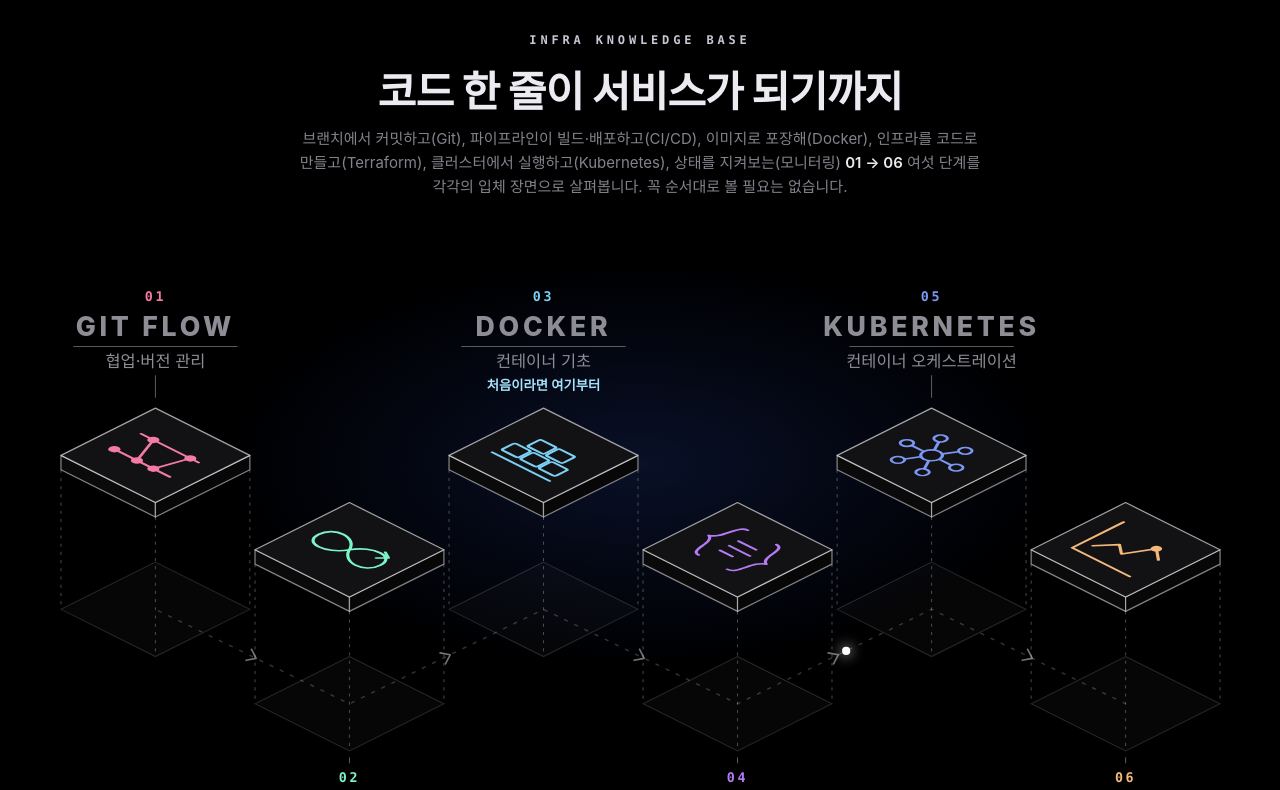
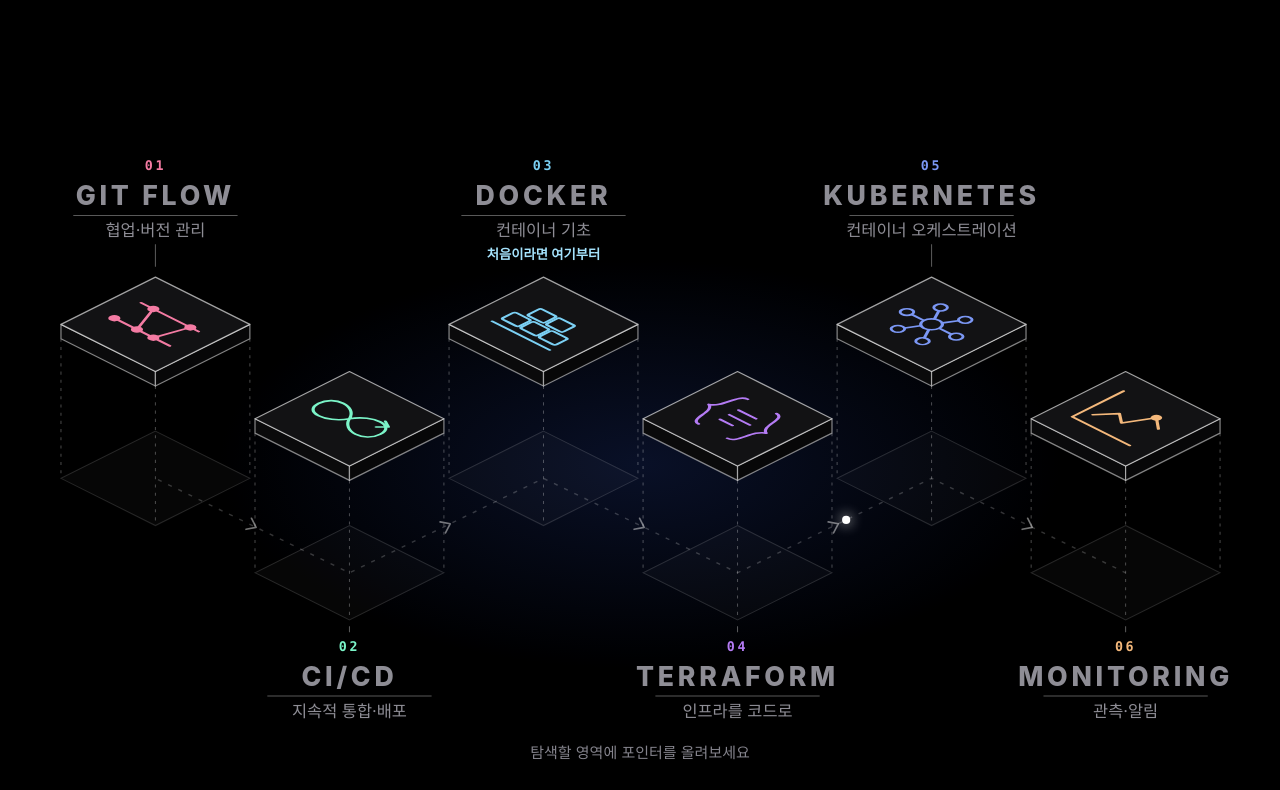
Before and after one commit to milk024/container_guidline, a plain HTML site: page index.html in a window 1280 px wide. Shown: the top 790 px of the page. Drawn offline with Linux system fonts and the light colour scheme.

Commit message:
refactor(hub): drop the heading and intro text above the map
Keep the page title only for screen readers so the map leads the page.

Co-Authored-By: Claude Opus 5.5 <noreply@anthropic.com>

```diff
--- a/index.html
+++ b/index.html
@@ -29,13 +29,10 @@
     .glow { position: fixed; left: 50%; top: 58%; width: 90vw; height: 70vh; transform: translate(-50%, -50%); pointer-events: none; background: radial-gradient(closest-side, hsl(var(--h) 60% 45% / .22), transparent 75%); transition: background .6s var(--ease); animation: breathe 9s var(--ease) infinite alternate; }
     @keyframes breathe { from { opacity: .6; } to { opacity: 1; } }
     .wrap { position: relative; max-width: 1280px; margin: 0 auto; padding: 32px 24px 48px; }
-    .eyebrow { margin: 0; text-align: center; font: 600 12px/1.4 var(--mono); letter-spacing: .32em; color: var(--soft); }
-    h1 { margin: 18px auto 10px; text-align: center; font-size: clamp(26px, 4vw, 42px); line-height: 1.2; font-weight: 800; letter-spacing: -.02em; text-wrap: balance; }
-    .lead { margin: 0 auto; max-width: 720px; text-align: center; color: var(--muted); font-size: 15px; text-wrap: pretty; }
-    .lead b { color: var(--text); font-weight: 600; }
+    .sr-only { position: absolute; width: 1px; height: 1px; padding: 0; margin: -1px; overflow: hidden; clip: rect(0 0 0 0); white-space: nowrap; border: 0; }
 
     /* 입체 지도: 01 → 06 을 왼쪽에서 오른쪽으로(좁은 화면은 위에서 아래로) */
-    .map { position: relative; margin-top: 12px; }
+    .map { position: relative; margin-top: 48px; }
     .map:focus { outline: none; }
     .map svg { display: block; width: 100%; height: auto; overflow: visible; }
     .ft, .fa, .fb { stroke-width: 1.2; stroke-linejoin: round; transition: fill .3s, stroke .3s; }
@@ -76,7 +73,7 @@
     html.is-leaving .tile.is-on .lift { transform: translateY(-28px); }
     @media (max-width: 720px) {
       .wrap { padding: 24px 16px 40px; }
-      .lead, .hint { font-size: 14px; }
+      .hint { font-size: 14px; }
     }
     .skip-link { position: absolute; left: 12px; top: -60px; z-index: 100; padding: 8px 14px; background: var(--lav); color: #000; border-radius: 999px; font-weight: 700; text-decoration: none; }
     .skip-link:focus { top: 12px; }
@@ -90,12 +87,8 @@
   <a class="skip-link" href="#map">학습 가이드 지도로 건너뛰기</a>
   <div class="glow" aria-hidden="true"></div>
   <div class="wrap">
-    <header>
-      <p class="eyebrow">INFRA KNOWLEDGE BASE</p>
-    </header>
     <main>
-      <h1>코드 한 줄이 서비스가 되기까지</h1>
-      <p class="lead">브랜치에서 커밋하고(Git), 파이프라인이 빌드·배포하고(CI/CD), 이미지로 포장해(Docker), 인프라를 코드로 만들고(Terraform), 클러스터에서 실행하고(Kubernetes), 상태를 지켜보는(모니터링) <b>01 → 06</b> 여섯 단계를 각각의 입체 장면으로 살펴봅니다. 꼭 순서대로 볼 필요는 없습니다.</p>
+      <h1 class="sr-only">코드 한 줄이 서비스가 되기까지</h1>
       <nav class="map" id="map" tabindex="-1" aria-label="학습 가이드 지도">
         <svg id="map-svg" focusable="false"></svg>
       </nav>
```
